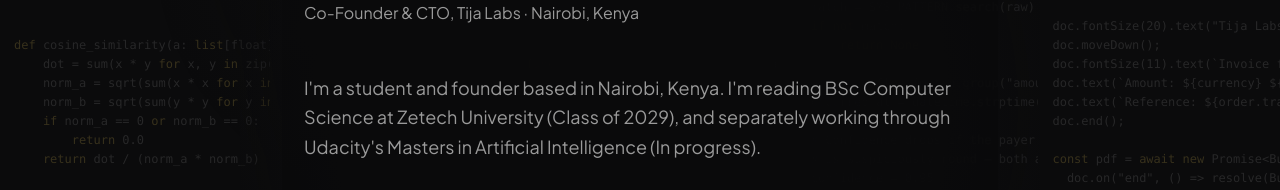
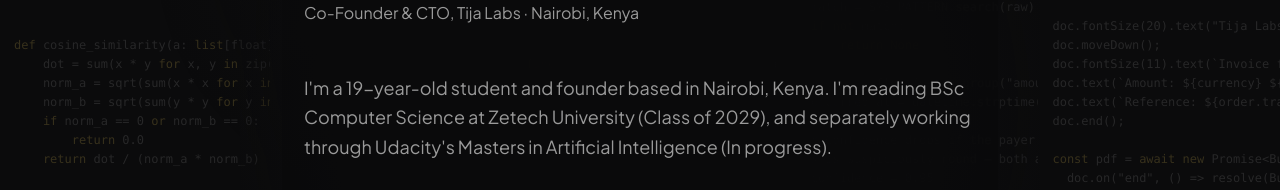
Before and after one commit to ndukobruce-bot/Bruce-Nduko-Website, a Next.js app: page /about in a window 1280 px wide. Shown: the part 390-580 px from the top of the page. Built offline with nearby package versions, Linux system fonts and the light colour scheme; no server answers.

Commit message:
Added my age.
Added my age.

```diff
--- a/src/app/about/page.tsx
+++ b/src/app/about/page.tsx
@@ -21,6 +21,7 @@
   const hasPhoto = profile.photo && fileExistsInPublic(profile.photo.replace(/^\//, ""));
 
   const paragraph1 = fill(pick(lang, i18n.about.paragraph1), {
+    age: String(profile.age),
     location: profile.location,
     credential: profile.education[0].credential,
     institution: profile.education[0].institution,
--- a/src/components/about-teaser.tsx
+++ b/src/components/about-teaser.tsx
@@ -6,6 +6,7 @@
 
 export function AboutTeaser({ lang }: { lang: Lang }) {
   const bio = fill(pick(lang, i18n.aboutTeaser.bio), {
+    age: String(profile.age),
     location: profile.location,
     credential: profile.education[0].credential,
     institution: profile.education[0].institution,
--- a/src/components/hero.tsx
+++ b/src/components/hero.tsx
@@ -6,7 +6,7 @@
 import { MagneticButton } from "@/components/magnetic-button";
 import { Monogram } from "@/components/monogram";
 import { fileExistsInPublic } from "@/lib/files";
-import { i18n, pick, type Lang } from "@/content/i18n";
+import { i18n, pick, fill, type Lang } from "@/content/i18n";
 
 export function Hero({ lang }: { lang: Lang }) {
   const hasPhoto =
@@ -44,6 +44,7 @@
           </div>
 
           <p className="mt-6 text-sm text-muted">
+            {fill(pick(lang, i18n.hero.yearsOld), { age: String(profile.age) })} ·{" "}
             {profile.location} · {profile.region}
           </p>
         </div>
--- a/src/content/i18n.ts
+++ b/src/content/i18n.ts
@@ -38,6 +38,8 @@
   hero: {
     ctaWork: { en: "See the work", sw: "Angalia kazi yangu" } as Pair,
     ctaContact: { en: "Get in touch", sw: "Wasiliana nami" } as Pair,
+    // {age} is substituted from profile.age.
+    yearsOld: { en: "{age} years old", sw: "Umri wa miaka {age}" } as Pair,
     // The bio itself — mirrors profile.positioning in meaning, not a literal
     // word-for-word translation.
     bio: {
@@ -97,12 +99,12 @@
     skills: { en: "Skills", sw: "Ujuzi" } as Pair,
     emailMe: { en: "Email me", sw: "Nitumie barua pepe" } as Pair,
     downloadCv: { en: "Download CV", sw: "Pakua CV" } as Pair,
-    // {location}/{credential}/{institution}/{detail}/{credential2}/{institution2}/
+    // {age}/{location}/{credential}/{institution}/{detail}/{credential2}/{institution2}/
     // {detail2}/{tijaName}/{role} are substituted in from profile/tija data —
     // never invented, always the same facts as the English version.
     paragraph1: {
-      en: "I'm a student and founder based in {location}. I'm reading {credential} at {institution} ({detail}), and separately working through {institution2}'s {credential2} ({detail2}).",
-      sw: "Mimi ni mwanafunzi na mjasiriamali ninayeishi {location}. Ninasoma {credential} katika {institution} ({detail}), na kwa upande mwingine ninasomea {credential2} kupitia {institution2} ({detail2}).",
+      en: "I'm a {age}-year-old student and founder based in {location}. I'm reading {credential} at {institution} ({detail}), and separately working through {institution2}'s {credential2} ({detail2}).",
+      sw: "Mimi ni mwanafunzi na mjasiriamali mwenye umri wa miaka {age}, ninayeishi {location}. Ninasoma {credential} katika {institution} ({detail}), na kwa upande mwingine ninasomea {credential2} kupitia {institution2} ({detail2}).",
     } as Pair,
     paragraph2: {
       en: "I care about the informal economy and productivity because that's where most of the work in Kenya actually happens, and it's the part of the economy that has the least tooling built for it. At {tijaName} I'm {role}",
@@ -118,8 +120,8 @@
     ctaMore: { en: "More about how I work", sw: "Zaidi kuhusu jinsi ninavyofanya kazi" } as Pair,
     // {location}/{credential}/{institution}/{detail} substituted from profile.
     bio: {
-      en: "I'm a founder-engineer based in {location}, studying {credential} at {institution} ({detail}), and building AI productivity tools for Africa's next billion workers.",
-      sw: "Mimi ni mjasiriamali na mhandisi ninayeishi {location}, ninasoma {credential} katika {institution} ({detail}), na kujenga zana za tija za AI kwa kizazi kijacho cha wafanyakazi bilioni moja barani Afrika.",
+      en: "I'm a {age}-year-old founder-engineer based in {location}, studying {credential} at {institution} ({detail}), and building AI productivity tools for Africa's next billion workers.",
+      sw: "Mimi ni mjasiriamali na mhandisi mwenye umri wa miaka {age}, ninayeishi {location}, ninasoma {credential} katika {institution} ({detail}), na kujenga zana za tija za AI kwa kizazi kijacho cha wafanyakazi bilioni moja barani Afrika.",
     } as Pair,
   },
   shipLog: {
--- a/src/content/profile.ts
+++ b/src/content/profile.ts
@@ -16,6 +16,9 @@
 export const profile = {
   name: "Bruce Nduko",
   headline: "Co-Founder & CTO, Tija Labs",
+  // Age as given (Oct 2026). No birth date on file, so this is a plain
+  // number — update it by hand on his birthday.
+  age: 19,
   location: "Nairobi, Kenya",
   region: "East Africa",
   timezone: "Africa/Nairobi",
--- a/src/lib/terminal-commands.ts
+++ b/src/lib/terminal-commands.ts
@@ -109,7 +109,7 @@
   return [
     { text: profile.name, tone: "accent" },
     { text: profile.headline },
-    { text: profile.location },
+    { text: `${profile.age} years old · ${profile.location}` },
     { text: "" },
     { text: profile.positioning, tone: "muted" },
   ];
```
